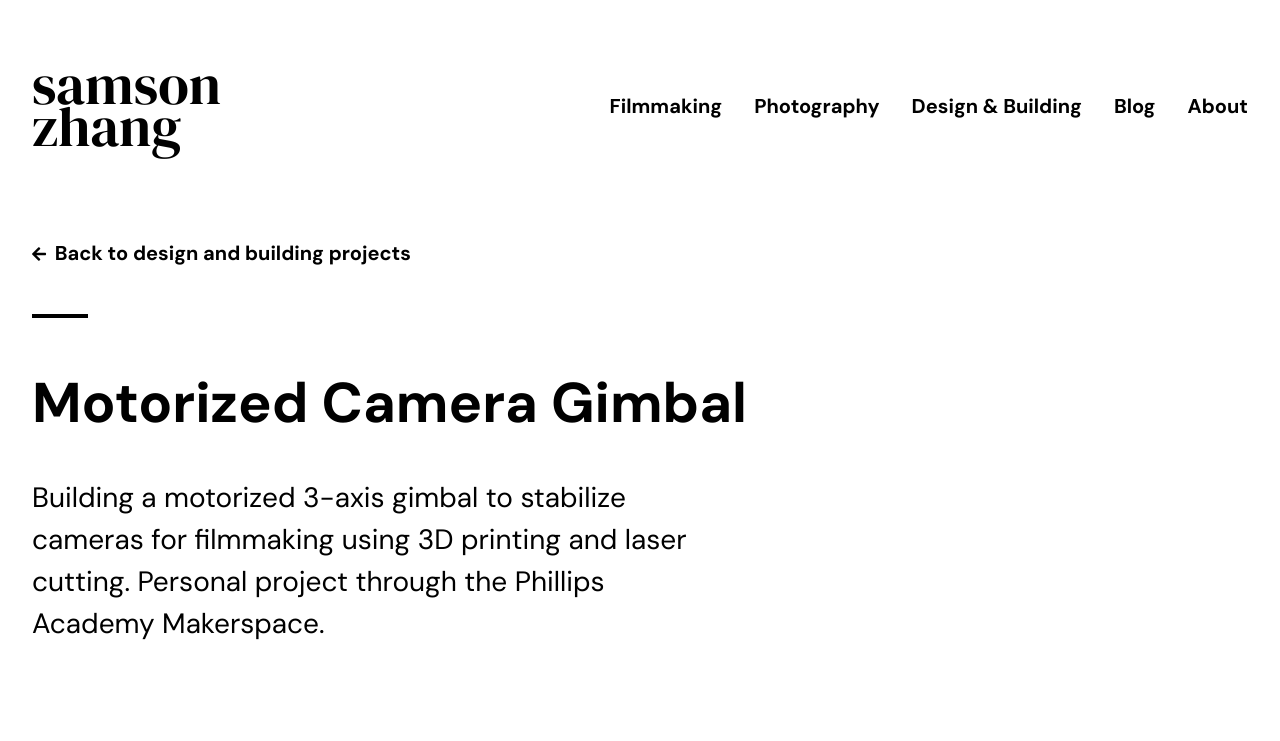
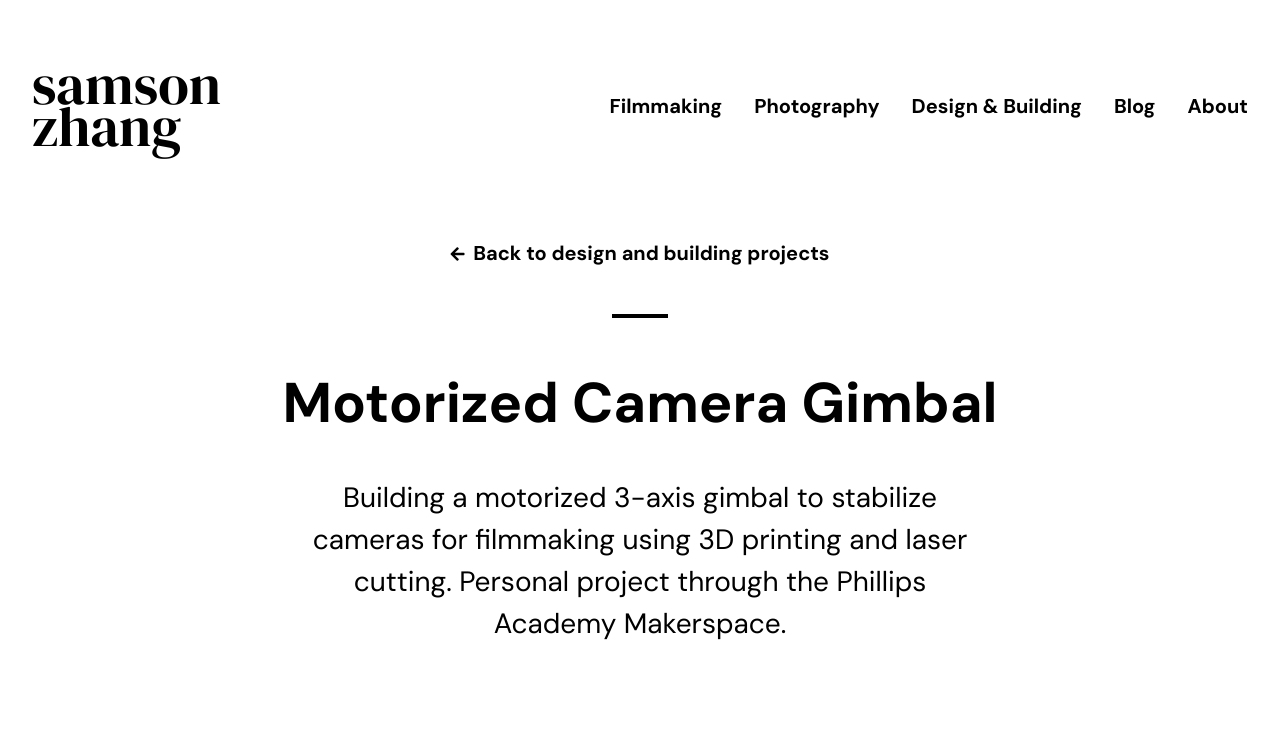
Before and after one commit to wwsalmon/portfolio, a Jekyll site: the page built from _projects/gimbal.md, in a window 1280 px wide. Shown: the top 741 px of the page. Built offline with Jekyll 4.4.1, drawn with Linux system fonts in a browser that asks for light colours; some web fonts are replaced; grey boxes are pictures that could not be loaded.

Commit message:
Centered Case Study Header

```diff
--- a/_layouts/casestudy.html
+++ b/_layouts/casestudy.html
@@ -39,7 +39,7 @@ layout: default
     {% if page.slider %}
     <script src='{{ site.baseurl }}/js/slider.js'></script>
     {% endif %}
-    <div class='divider'></div>
+    <div class='divider left'></div>
     <h2>Other {{ label }} projects</h2>
     {% include portfolio-video.html data=collection %}
 </div>
--- a/_sass/casestudy.scss
+++ b/_sass/casestudy.scss
@@ -3,12 +3,23 @@
         margin: 36px 0;
 
         &.descript{
+            margin: 36px auto 64px auto;
+            text-align: center;
             font-size: 28px;
         }
     }
 
+    h1, .backhome{
+        text-align: center;
+    }
+
     h1{
         font-size: 56px;
+    }
+
+     div.divider:not(.left){
+        margin-left: auto;
+        margin-right: auto;
     }
 
     h2{
```
